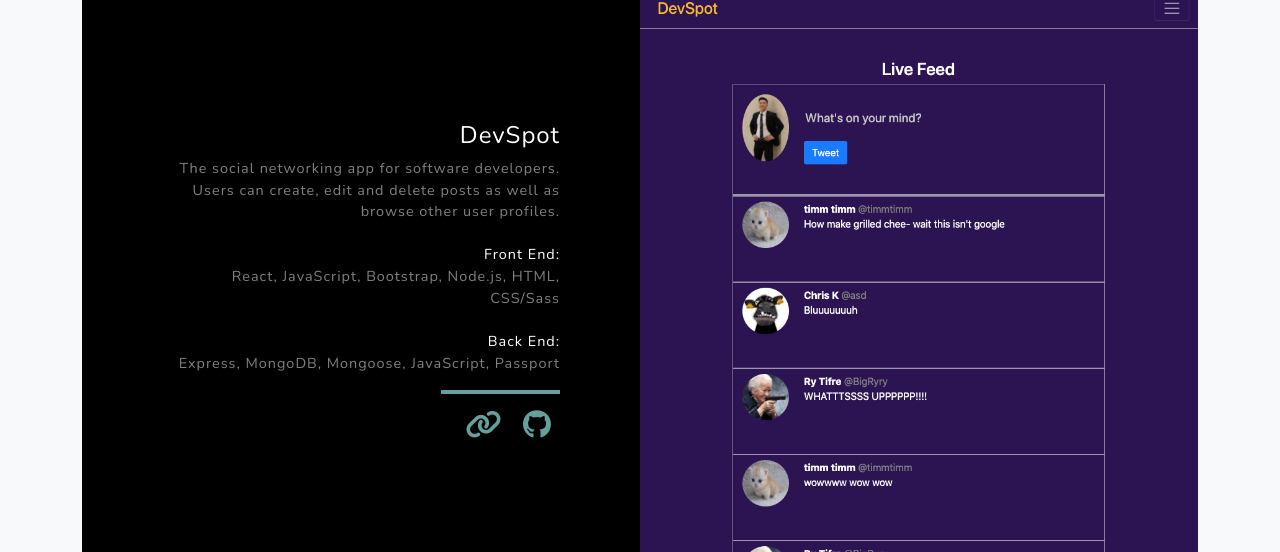
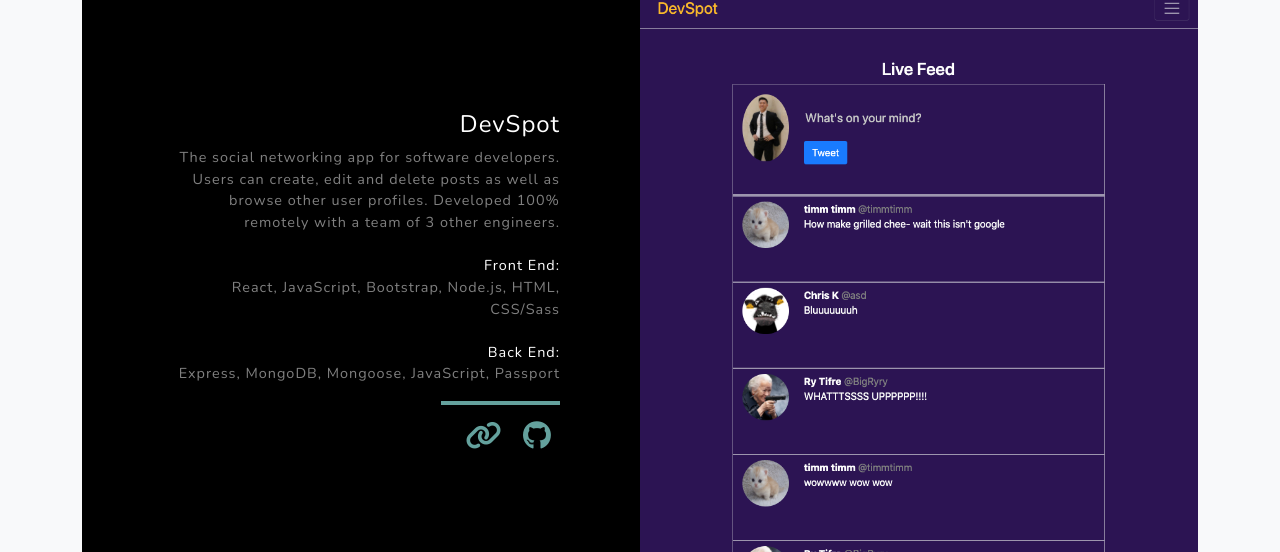
Before and after one commit to perryfhuang/perryfhuang.github.io, a website: page index.html in a window 1280 px wide. Shown: the part 5110-5662 px from the top of the page. Drawn offline with nearby package versions, Linux system fonts and the light colour scheme.

Commit message:
Add more description to DevSpot

```diff
--- a/index.html
+++ b/index.html
@@ -4,7 +4,7 @@
         <meta charset="utf-8" />
         <meta name="viewport" content="width=device-width, initial-scale=1, shrink-to-fit=no" />
         <meta name="description" content="" />
-        <meta name="author" content="" />
+        <meta name="author" content="Perry Huang" />
         <meta property="og:image" content="https://i.imgur.com/SNn1ldy.png" />
         <title>Perry Huang - Portfolio</title>
         <link rel="icon" type="image/x-icon" href="assets/img/wave.png" />
@@ -201,7 +201,7 @@
                             <div class="d-flex h-100">
                                 <div class="project-text w-100 my-auto text-center text-lg-right">
                                     <h4 class="text-white">DevSpot</h4>
-                                    <p class="mb-0 text-white-50">The social networking app for software developers. Users can create, edit and delete posts as well as browse other user profiles.<br><br>
+                                    <p class="mb-0 text-white-50">The social networking app for software developers. Users can create, edit and delete posts as well as browse other user profiles. Developed 100% remotely with a team of 3 other engineers.<br><br>
                                     <span class="text-white">Front End:</span><br>React, JavaScript, Bootstrap, Node.js, HTML, CSS/Sass<br/><br/>
                                     <span class="text-white">Back End:</span><br>Express, MongoDB, Mongoose, JavaScript, Passport</p>
                                     <hr class="d-none d-lg-block mb-0 mr-0" />
```
